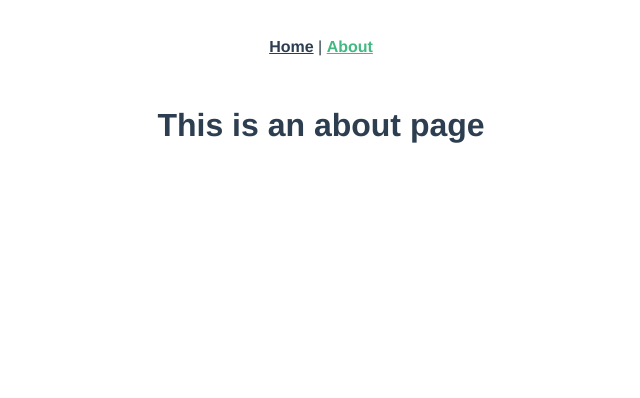
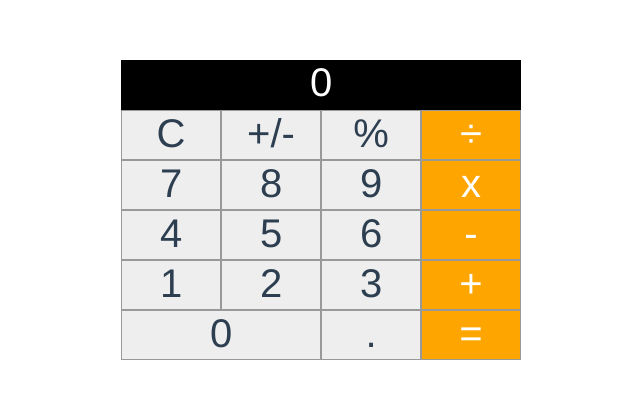
Before and after one commit to wassym-kalouache/calculator-vue, a Vue app: page /about in a window 1280 px wide. Shown: the top 398 px of the page, without its empty margins (319-959 px from the left). Built offline with nearby package versions, Linux system fonts and the light colour scheme.

Commit message:
Calculator

```diff
--- a/src/App.vue
+++ b/src/App.vue
@@ -1,32 +1,26 @@
 <template>
   <div id="app">
-    <div id="nav">
-      <router-link to="/">Home</router-link> |
-      <router-link to="/about">About</router-link>
-    </div>
-    <router-view/>
+    <Calculator />
   </div>
 </template>
 
+<script>
+import Calculator from './components/Calculator.vue'
+export default {
+  name: 'app',
+  components: {
+    Calculator
+  }
+}
+</script>
+
 <style>
 #app {
-  font-family: Avenir, Helvetica, Arial, sans-serif;
+  font-family: 'Avenir', Helvetica, Arial, sans-serif;
   -webkit-font-smoothing: antialiased;
   -moz-osx-font-smoothing: grayscale;
   text-align: center;
   color: #2c3e50;
-}
-
-#nav {
-  padding: 30px;
-}
-
-#nav a {
-  font-weight: bold;
-  color: #2c3e50;
-}
-
-#nav a.router-link-exact-active {
-  color: #42b983;
+  margin-top: 60px;
 }
 </style>
--- a/src/components/Calculator.vue
+++ b/src/components/Calculator.vue
@@ -1,37 +1,94 @@
 <template>
   <div class="calculator">
-    <div class="display">0.1221</div>
-    <div class="btn">C</div>
-    <div class="btn">+/-</div>
-    <div class="btn">%</div>
-    <div class="btn operator">/</div>
-    <div class="btn">7</div>
-    <div class="btn">8</div>
-    <div class="btn">9</div>
-    <div class="btn operator">x</div>
-    <div class="btn">4</div>
-    <div class="btn">5</div>
-    <div class="btn">6</div>
-    <div class="btn operator">-</div>
-    <div class="btn">1</div>
-    <div class="btn">2</div>
-    <div class="btn">3</div>
-    <div class="btn operator">+</div>
-    <div class="btn zero">0</div>
-    <div class="btn">.</div>
-    <div class="btn operator">=</div>
+    <div class="display">{{current || 0}}</div>
+    <div @click="clear" class="btn">C</div>
+    <div @click="sign" class="btn">+/-</div>
+    <div @click="percent" class="btn">%</div>
+    <div @click="divide" class="btn operator">÷</div>
+    <div @click="append('7')" class="btn">7</div>
+    <div @click="append('8')" class="btn">8</div>
+    <div @click="append('9')" class="btn">9</div>
+    <div @click="times" class="btn operator">x</div>
+    <div @click="append('4')" class="btn">4</div>
+    <div @click="append('5')" class="btn">5</div>
+    <div @click="append('6')" class="btn">6</div>
+    <div @click="minus" class="btn operator">-</div>
+    <div @click="append('1')" class="btn">1</div>
+    <div @click="append('2')" class="btn">2</div>
+    <div @click="append('3')" class="btn">3</div>
+    <div @click="add" class="btn operator">+</div>
+    <div @click="append('0')" class="btn zero">0</div>
+    <div @click="dot" class="btn">.</div>
+    <div @click="equal" class="btn operator">=</div>
   </div>
 </template>
 
 <script>
 export default {
-
+  data()  {
+    return {
+      previous: null,
+      current: '',
+      operator: null,
+      operatorClicked: false,
+    }
+  },
+  methods: {
+    clear() {
+      this.current = '';
+    },
+    sign() {
+      this.current = this.current.charAt(0) ==='-' ?
+      this.current.slice(1) : `-${this.current}`;
+    },
+    percent() {
+      this.current = `${parseFloat(this.current)/100}`
+    },
+    append(number) {
+      if (this.operatorClicked) {
+      this.current = '';
+      this.operatorClicked = false;
+      }
+      this.current = `${this.current}${number}`;
+    },
+    dot(){
+      if (this.current.indexOf('.') === -1) {
+        this.append('.');
+      }
+    },
+    setPrevious() {
+      this.previous = this.current;
+      this.operatorClicked = true;
+    },
+    divide(){
+      this.operator = (a,b) => a / b;
+      this.setPrevious();
+    },
+    times(){
+      this.operator = (a,b) => a * b;
+      this.setPrevious();
+    },
+    minus(){
+      this.operator = (a,b) => a - b;
+      this.setPrevious();
+    },
+    add(){
+      this.operator = (a,b) => a + b;
+      this.setPrevious();
+    },
+    equal(){
+      this.current = this.operator(parseFloat(this.current), parseFloat(this.previous));
+      this.previous = null;
+    }
+  }
 }
 </script>
 
 <!-- Add "scoped" attribute to limit CSS to this component only -->
 <style scoped>
 .calculator{
+  margin: 0 auto;
+  width: 400px;
   font-size: 40px;
   display: grid;
   grid-template-columns: repeat(4, 1fr);
@@ -50,7 +107,7 @@ export default {
 
 .btn{
   background-color: #eee;
-  border: 1px solid #333;
+  border: 1px solid #999;
 }
 
 .operator{
--- a/src/components/FirstComponent.vue
+++ /dev/null
@@ -1,16 +0,0 @@
-<template>
-    <div>
-        <h1>Premier Titre</h1>
-        <h2>Second Titre</h2>
-    </div>
-</template>
-
-<script>
-export default {
-
-}
-</script>
-
-<style>
-
-</style>
--- a/src/main.js
+++ b/src/main.js
@@ -1,12 +1,8 @@
 import Vue from 'vue'
 import App from './App.vue'
-import router from './router'
-import store from './store'
 
 Vue.config.productionTip = false
 
 new Vue({
-  router,
-  store,
   render: h => h(App)
 }).$mount('#app')
--- a/src/views/About.vue
+++ /dev/null
@@ -1,5 +0,0 @@
-<template>
-  <div class="about">
-    <h1>This is an about page</h1>
-  </div>
-</template>
--- a/src/views/Home.vue
+++ /dev/null
@@ -1,19 +0,0 @@
-<template>
-  <div class="home">
-    <Calculator>
-
-    </Calculator>
-  </div>
-</template>
-
-<script>
-// @ is an alias to /src
-import Calculator from '@/components/Calculator.vue'
-
-export default {
-  name: 'Home',
-  components: {
-    Calculator
-  }
-}
-</script>
```
